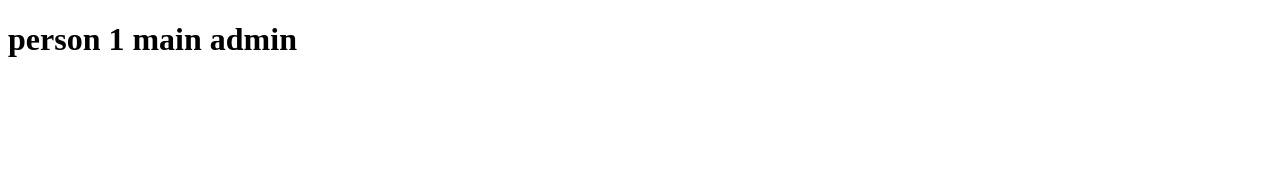
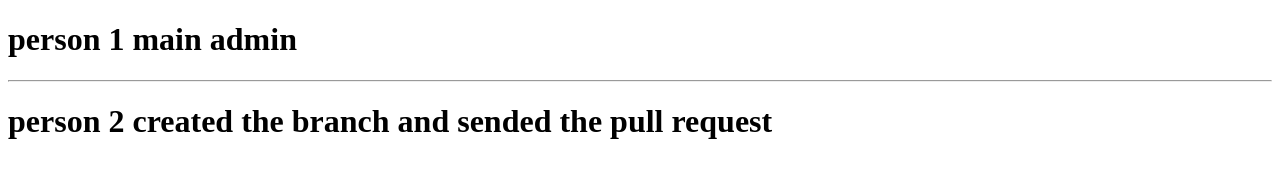
Before and after one commit to BudhireddyMohan/pull_request, a plain HTML site: page index.html in a window 1280 px wide. Drawn offline with Linux system fonts and the light colour scheme.

Commit message:
person 2 made the changes and put the pull request

```diff
--- a/index.html
+++ b/index.html
@@ -7,5 +7,9 @@
 </head>
 <body>
     <h1>person 1 main admin</h1>
+    <hr>
+    <h1>person 2 created the branch and sended the pull request
+
+    </h1>
 </body>
 </html>
```
